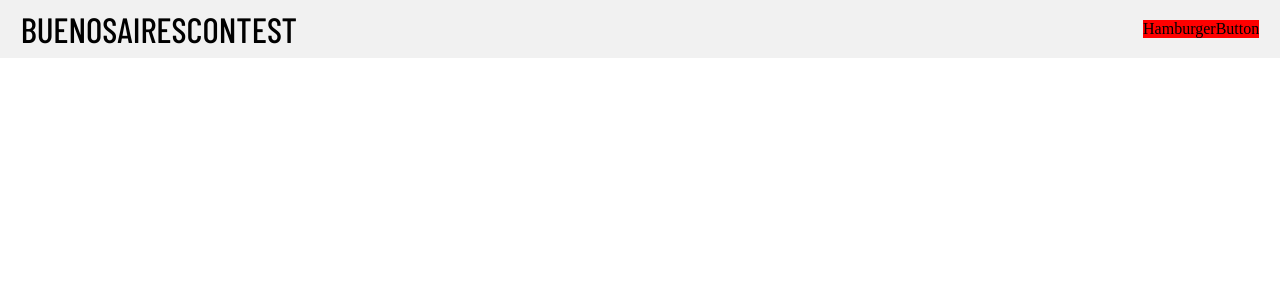
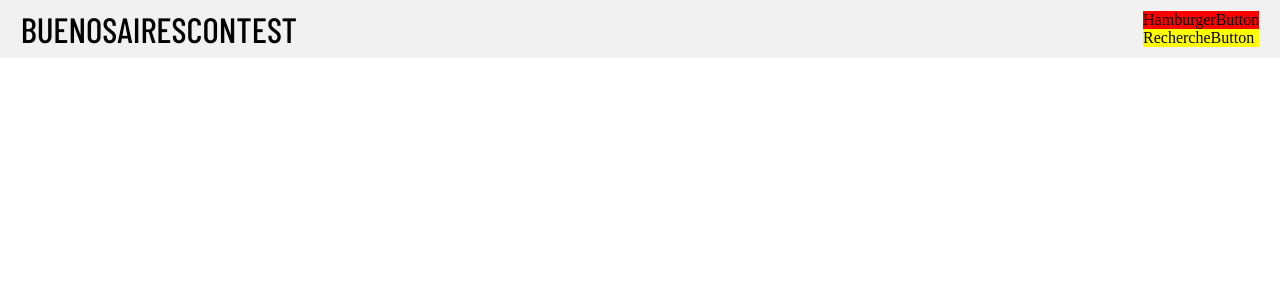
Before and after one commit to akliyachir/buenos_aires_contest, a React (Vite) app in the folder client/: page / in a window 1280 px wide. Shown: the top 300 px of the page. Built offline with nearby package versions, Linux system fonts and the light colour scheme; a web font is replaced by a local one.

Commit message:
header layout

```diff
--- /dev/null
+++ b/client/src/components/01_MainLayout/01_HeaderMain/02_NavCluster/01_NavClusterComponents/02_RechercheButton/RechercheButton.css
@@ -0,0 +1,3 @@
+.RechercheButton {
+ background-color: yellow;
+}
--- /dev/null
+++ b/client/src/components/01_MainLayout/01_HeaderMain/02_NavCluster/01_NavClusterComponents/02_RechercheButton/RechercheButton.jsx
@@ -0,0 +1,7 @@
+import "./RechercheButton.css";
+
+export default function RechercheButton() {
+  return (
+    <div className='RechercheButton'>RechercheButton</div>
+  )
+}
--- a/client/src/components/01_MainLayout/01_HeaderMain/02_NavCluster/NavCluster.jsx
+++ b/client/src/components/01_MainLayout/01_HeaderMain/02_NavCluster/NavCluster.jsx
@@ -1,10 +1,12 @@
 import HamburgerButton from "./01_NavClusterComponents/01_HamburgerButton/HamburgerButton";
+import RechercheButton from "./01_NavClusterComponents/02_RechercheButton/RechercheButton";
 
 
 export default function NavCluster() {
   return (
     <div>
      <HamburgerButton/>
+     <RechercheButton/>
     </div>
   )
 }
```
